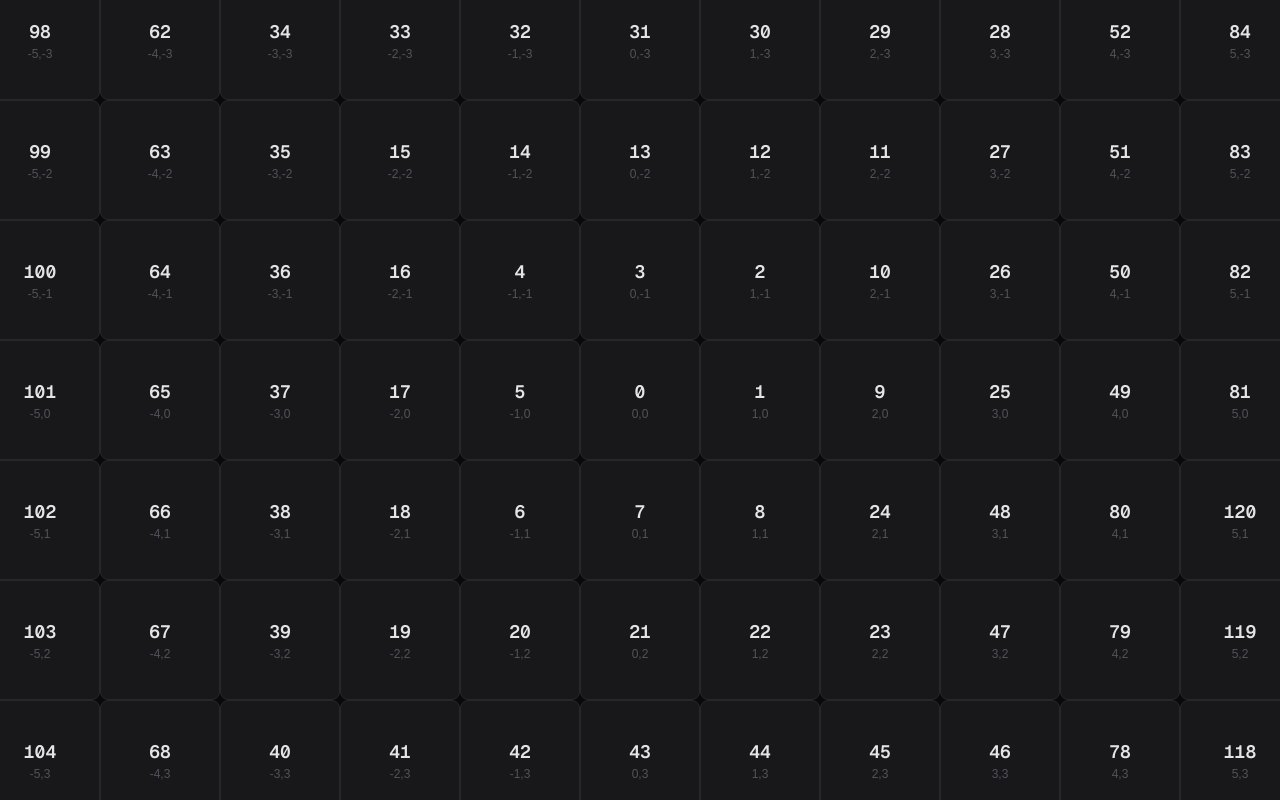
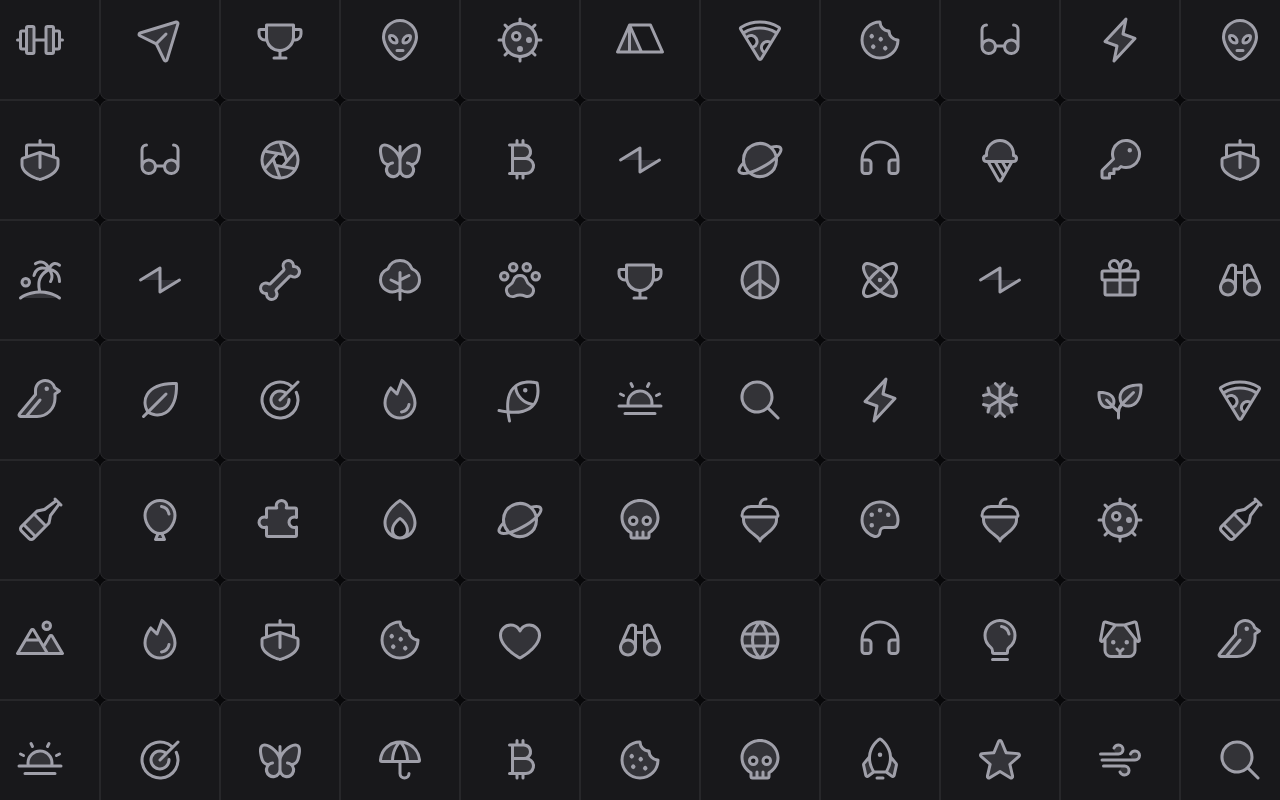
Before and after one commit to youngbloodcyb/masimo, a Next.js app: page / in a window 1280 px wide. Built offline with nearby package versions, Linux system fonts and the light colour scheme.

Commit message:
replace placeholders with random phosphor icons

```diff
--- a/package.json
+++ b/package.json
@@ -10,6 +10,7 @@
     "format": "biome format --write"
   },
   "dependencies": {
+    "@phosphor-icons/react": "^2.1.10",
     "next": "16.2.2",
     "react": "19.2.4",
     "react-dom": "19.2.4"
--- a/src/app/page.tsx
+++ b/src/app/page.tsx
@@ -1,22 +1,123 @@
 "use client";
 
 import InfiniteGrid from "@/components/infinite-grid";
+import {
+  Acorn,
+  Alien,
+  Anchor,
+  Aperture,
+  Atom,
+  Balloon,
+  Barbell,
+  BeerBottle,
+  Bicycle,
+  Binoculars,
+  Bird,
+  Boat,
+  Bone,
+  Radio,
+  Butterfly,
+  Cactus,
+  Camera,
+  Campfire,
+  Cat,
+  Cloud,
+  Compass,
+  Cookie,
+  Crown,
+  CurrencyBtc,
+  Diamond,
+  Dog,
+  Eyeglasses,
+  Fire,
+  FishSimple,
+  Flame,
+  FlowerLotus,
+  GameController,
+  Ghost,
+  Gift,
+  Globe,
+  Guitar,
+  Hamburger,
+  Headphones,
+  Heart,
+  Horse,
+  HourglassSimple,
+  IceCream,
+  Island,
+  Key,
+  Leaf,
+  Lightbulb,
+  Lightning,
+  MagicWand,
+  MagnifyingGlass,
+  Moon,
+  Mountains,
+  MusicNote,
+  Palette,
+  PaperPlaneTilt,
+  PawPrint,
+  Peace,
+  Pill,
+  Pizza,
+  Planet,
+  Plant,
+  PuzzlePiece,
+  Rocket,
+  Scissors,
+  Skull,
+  Smiley,
+  Snowflake,
+  Star,
+  SunHorizon,
+  Sword,
+  Target,
+  Tent,
+  Tree,
+  Trophy,
+  Umbrella,
+  Virus,
+  WaveSawtooth,
+  Wind,
+} from "@phosphor-icons/react";
+import type { Icon } from "@phosphor-icons/react";
+
+const ICONS: Icon[] = [
+  Acorn, Alien, Anchor, Aperture, Atom, Balloon, Barbell, BeerBottle,
+  Bicycle, Binoculars, Bird, Boat, Bone, Radio, Butterfly, Cactus,
+  Camera, Campfire, Cat, Cloud, Compass, Cookie, Crown, CurrencyBtc,
+  Diamond, Dog, Eyeglasses, Fire, FishSimple, Flame, FlowerLotus,
+  GameController, Ghost, Gift, Globe, Guitar, Hamburger, Headphones,
+  Heart, Horse, HourglassSimple, IceCream, Island, Key, Leaf, Lightbulb,
+  Lightning, MagicWand, MagnifyingGlass, Moon, Mountains, MusicNote,
+  Palette, PaperPlaneTilt, PawPrint, Peace, Pill, Pizza, Planet, Plant,
+  PuzzlePiece, Rocket, Scissors, Skull, Smiley, Snowflake, Star, SunHorizon,
+  Sword, Target, Tent, Tree, Trophy, Umbrella, Virus, WaveSawtooth, Wind,
+];
+
+// Simple hash to get a deterministic but varied icon per grid index
+function iconForIndex(index: number): Icon {
+  // Mix bits so adjacent indices don't get adjacent icons
+  let h = index ^ 0xdeadbeef;
+  h = Math.imul(h ^ (h >>> 16), 0x45d9f3b);
+  h = Math.imul(h ^ (h >>> 13), 0x45d9f3b);
+  h = (h ^ (h >>> 16)) >>> 0;
+  return ICONS[h % ICONS.length];
+}
 
 export default function Home() {
   return (
     <div className="relative w-screen h-screen bg-zinc-950">
       <InfiniteGrid
         gridSize={120}
-        renderItem={({ gridIndex, position }) => (
-          <div className="flex flex-col items-center justify-center w-full h-full border border-zinc-800 rounded-lg bg-zinc-900 text-zinc-400 text-sm select-none">
-            <span className="text-lg font-mono font-semibold text-zinc-200">
-              {gridIndex}
-            </span>
-            <span className="text-xs text-zinc-600">
-              {position.x},{position.y}
-            </span>
-          </div>
-        )}
+        renderItem={({ gridIndex }) => {
+          const IconComponent = iconForIndex(gridIndex);
+          return (
+            <div className="flex items-center justify-center w-full h-full border border-zinc-800 rounded-lg bg-zinc-900">
+              <IconComponent size={48} weight="duotone" className="text-zinc-400" />
+            </div>
+          );
+        }}
       />
     </div>
   );
```
Also changed, not shown: 1 other file (tests, documents, lock files or other folders).
